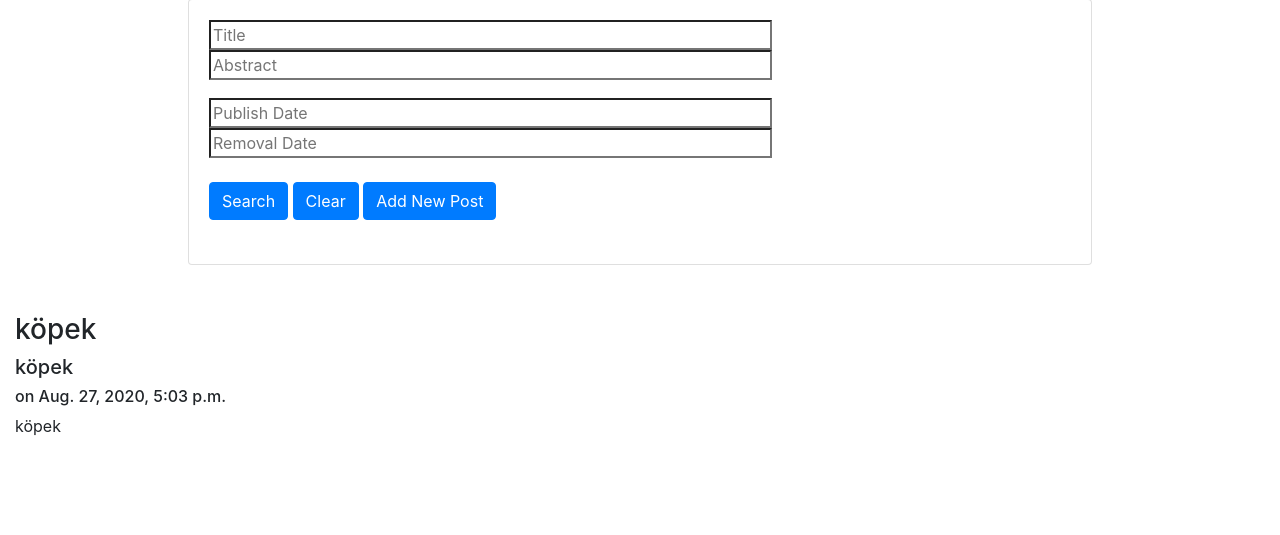
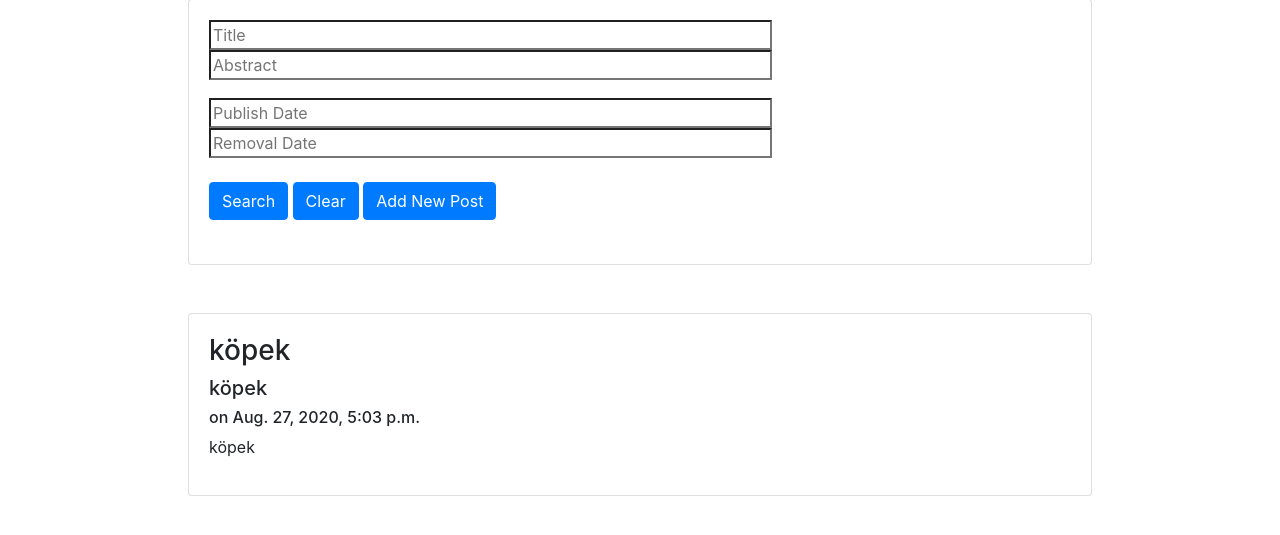
Before and after one commit to ardaakcabuyuk/AppNava-Blog-Django, a Django app: page /blogs/12 in a window 1280 px wide. Shown: the part 47-582 px from the top of the page. Run offline with Django 3.2, Linux system fonts and the light colour scheme; data comes from the database, SQL or seed files in the repository; some libraries are stand-ins or nearby versions.

Commit message:
posts centered

```diff
--- a/my_blog/blogs/templates/blogs/post.html
+++ b/my_blog/blogs/templates/blogs/post.html
@@ -1,8 +1,12 @@
 {% extends "blogs/homepage.html" %}
 
 {% block content %}
-<h3>{{blog.title}}</h3>
-<h5>{{blog.abstract}}</h5>
-<h6>on {{blog.publish_date}}</h6>
-{{blog.body|safe|linebreaks}}
+<div class="card mx-auto" style="width: 56.5rem;">
+  <div class="card-body">
+    <h3>{{blog.title}}</h3>
+    <h5>{{blog.abstract}}</h5>
+    <h6>on {{blog.publish_date}}</h6>
+    {{blog.body|safe|linebreaks}}
+  </div>
+</div>
 {% endblock %}
```
